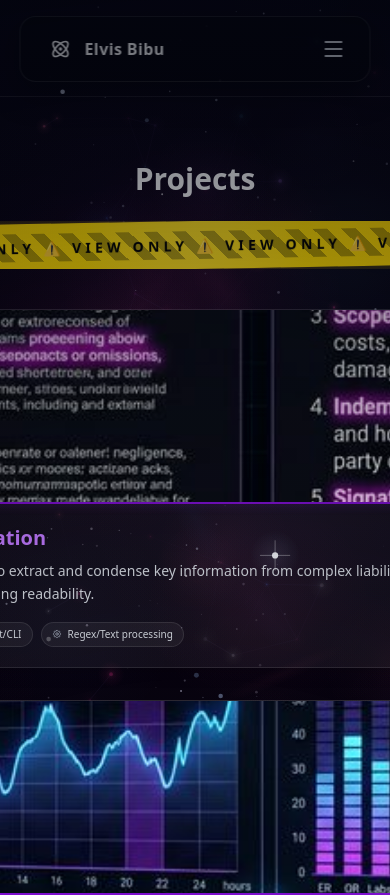
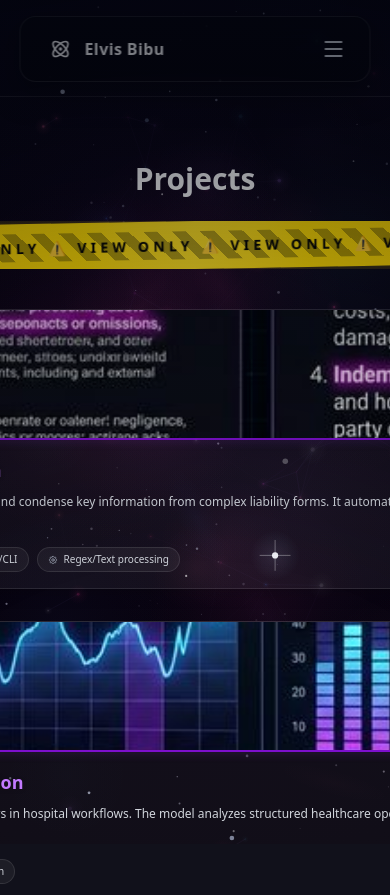
Before and after one commit to rifle2115/Personal-Portfolio-Nebula, a Next.js app: page /projects in a window 390 px wide. Shown: the top 895 px of the page. Built offline with nearby package versions, Linux system fonts and the light colour scheme.

Commit message:
fix: refine hero padding and compact project cards for mobile

```diff
--- a/components/Hero.tsx
+++ b/components/Hero.tsx
@@ -9,14 +9,14 @@
 
 export default function Hero() {
     return (
-        <section className="relative w-full min-h-screen flex items-center justify-center pt-32 pb-16 px-6 border-b-0 border-transparent overflow-hidden">
+        <section className="relative w-full min-h-screen flex items-center justify-center pt-40 pb-16 md:pt-32 px-6 border-b-0 border-transparent overflow-hidden">
             <div className="max-w-6xl mx-auto w-full grid grid-cols-1 md:grid-cols-2 gap-12 md:gap-12 items-center">
                 {/* Left Content */}
                 <motion.div
                     variants={staggerContainer()}
                     initial="hidden"
                     animate="visible"
-                    className="flex flex-col items-center text-center md:items-start md:text-left gap-4 md:gap-6 z-10 mt-8 md:mt-0"
+                    className="flex flex-col items-center text-center md:items-start md:text-left gap-4 md:gap-6 z-10 mt-16 md:mt-0"
                 >
                     {/* Badge - Removed as requested */}
 
--- a/components/Projects.tsx
+++ b/components/Projects.tsx
@@ -64,7 +64,7 @@
                     {projects.map((project, index) => (
                         <div key={index} className="bg-white/5 border border-white/10 rounded-xl overflow-hidden shadow-lg transition-all duration-300 hover:-translate-y-1 hover:border-purple-500/50 hover:shadow-[0_0_30px_rgba(147,51,234,0.3)] group">
                             {/* Project Image Preview */}
-                            <div className="h-48 overflow-hidden relative">
+                            <div className="h-32 md:h-48 overflow-hidden relative">
                                 <Image
                                     src={project.image}
                                     alt={project.title}
@@ -78,9 +78,9 @@
                             <div className="h-[2px] w-full bg-purple-600/80 shadow-[0_0_10px_rgba(147,51,234,0.5)]"></div>
 
                             {/* Content Details */}
-                            <div className="p-5 md:p-6">
-                                <h3 className="text-xl md:text-2xl font-bold text-purple-400 mb-2 md:mb-3 drop-shadow-sm transition-colors duration-300 group-hover:text-purple-300">{project.title}</h3>
-                                <p className="text-gray-300 text-sm leading-relaxed mb-4 md:mb-6 group-hover:text-gray-200 transition-colors">
+                            <div className="p-4 md:p-6">
+                                <h3 className="text-lg md:text-2xl font-bold text-purple-400 mb-2 md:mb-3 drop-shadow-sm transition-colors duration-300 group-hover:text-purple-300">{project.title}</h3>
+                                <p className="text-gray-300 text-xs md:text-sm leading-relaxed mb-4 md:mb-6 group-hover:text-gray-200 transition-colors line-clamp-3 md:line-clamp-none">
                                     {project.description}
                                 </p>
 
```
